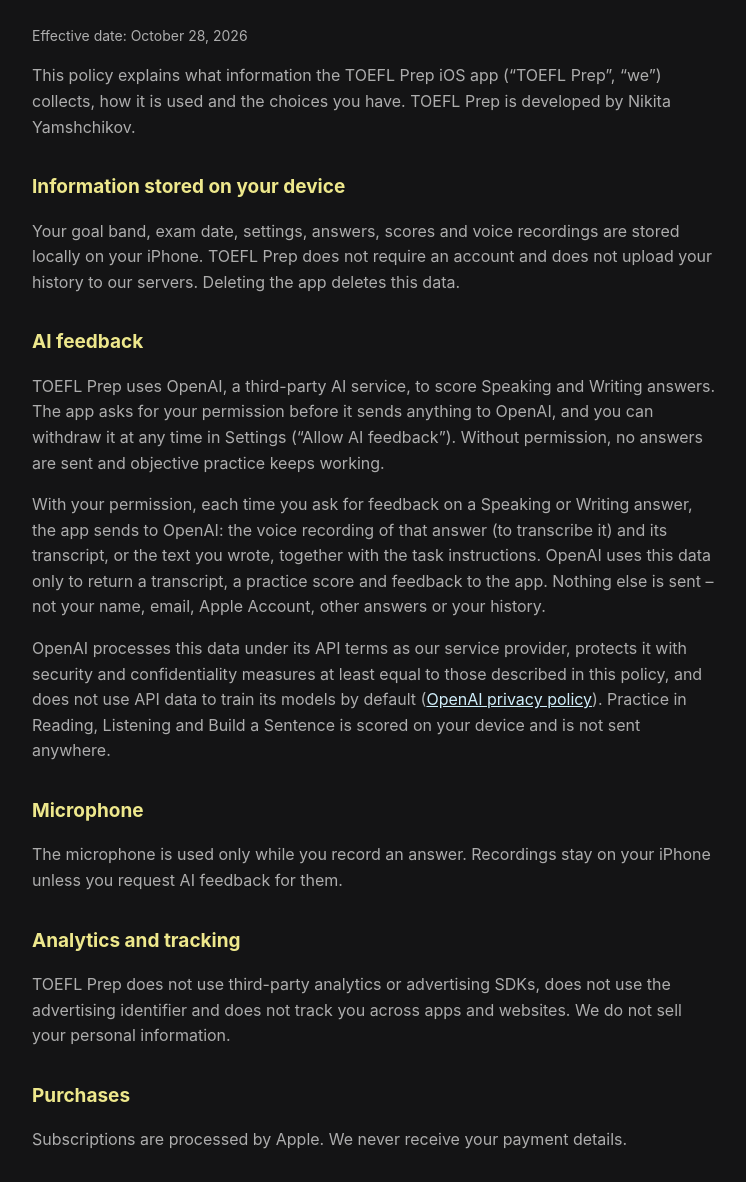
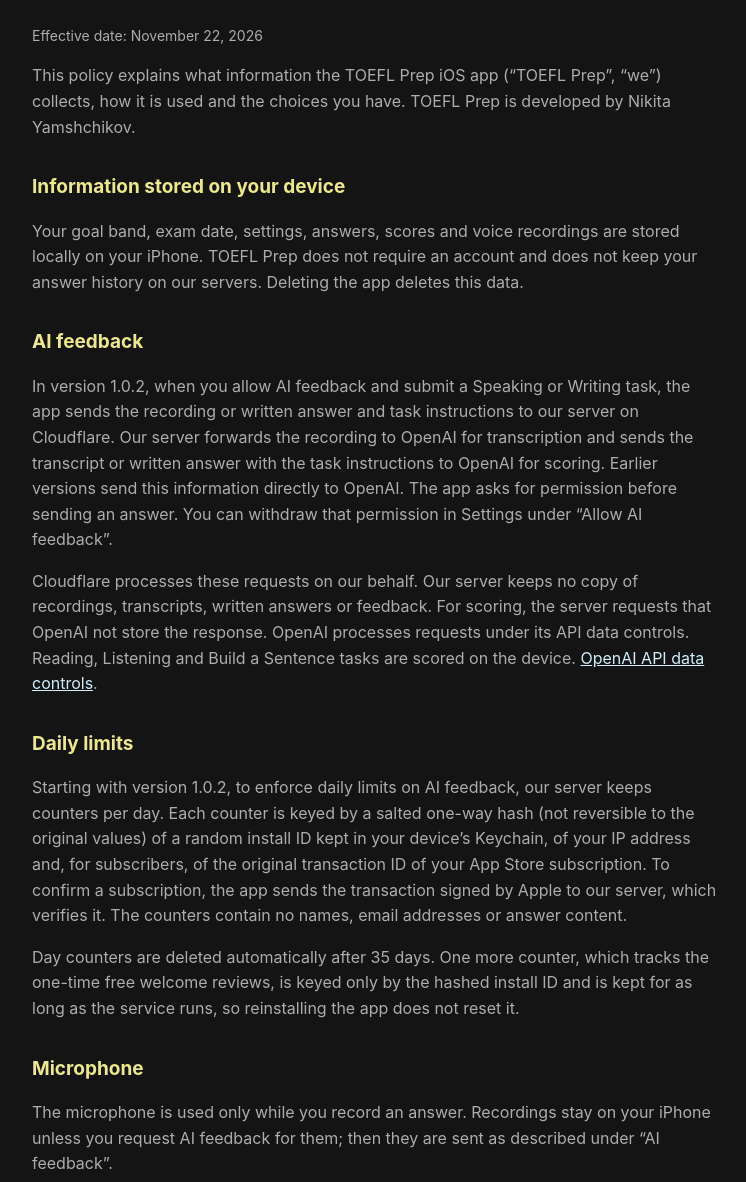
Before and after one commit to NikYam/oxxy-legal, a plain HTML site: page toefl/privacy.html in a window 1280 px wide. Shown: the part 91-1273 px from the top of the page, without its empty margins (264-1010 px from the left). Drawn offline with Linux system fonts and the light colour scheme.

Commit message:
Update TOEFL privacy disclosures for release 1.0.2

```diff
--- a/toefl/privacy.html
+++ b/toefl/privacy.html
@@ -1,17 +1,21 @@
 <!doctype html><html lang="en"><head><meta charset="utf-8"><meta name="viewport" content="width=device-width, initial-scale=1"><title>TOEFL Prep Privacy Policy</title><link rel="stylesheet" href="style.css"></head><body><main>
 <header><div class="logo">6</div><h1>Privacy Policy</h1></header>
-<p class="updated">Effective date: October 28, 2026</p>
+<p class="updated">Effective date: November 22, 2026</p>
 <p>This policy explains what information the TOEFL Prep iOS app (“TOEFL Prep”, “we”) collects, how it is used and the choices you have. TOEFL Prep is developed by Nikita Yamshchikov.</p>
 <h2>Information stored on your device</h2>
-<p>Your goal band, exam date, settings, answers, scores and voice recordings are stored locally on your iPhone. TOEFL Prep does not require an account and does not upload your history to our servers. Deleting the app deletes this data.</p>
+<p>Your goal band, exam date, settings, answers, scores and voice recordings are stored locally on your iPhone. TOEFL Prep does not require an account and does not keep your answer history on our servers. Deleting the app deletes this data.</p>
 <h2>AI feedback</h2>
-<p>TOEFL Prep uses OpenAI, a third-party AI service, to score Speaking and Writing answers. The app asks for your permission before it sends anything to OpenAI, and you can withdraw it at any time in Settings (“Allow AI feedback”). Without permission, no answers are sent and objective practice keeps working.</p>
-<p>With your permission, each time you ask for feedback on a Speaking or Writing answer, the app sends to OpenAI: the voice recording of that answer (to transcribe it) and its transcript, or the text you wrote, together with the task instructions. OpenAI uses this data only to return a transcript, a practice score and feedback to the app. Nothing else is sent – not your name, email, Apple Account, other answers or your history.</p>
-<p>OpenAI processes this data under its API terms as our service provider, protects it with security and confidentiality measures at least equal to those described in this policy, and does not use API data to train its models by default (<a href="https://openai.com/policies/privacy-policy">OpenAI privacy policy</a>). Practice in Reading, Listening and Build a Sentence is scored on your device and is not sent anywhere.</p>
+<p>In version 1.0.2, when you allow AI feedback and submit a Speaking or Writing task, the app sends the recording or written answer and task instructions to our server on Cloudflare. Our server forwards the recording to OpenAI for transcription and sends the transcript or written answer with the task instructions to OpenAI for scoring. Earlier versions send this information directly to OpenAI. The app asks for permission before sending an answer. You can withdraw that permission in Settings under “Allow AI feedback”.</p>
+<p>Cloudflare processes these requests on our behalf. Our server keeps no copy of recordings, transcripts, written answers or feedback. For scoring, the server requests that OpenAI not store the response. OpenAI processes requests under its API data controls. Reading, Listening and Build a Sentence tasks are scored on the device. <a href="https://platform.openai.com/docs/guides/your-data">OpenAI API data controls</a>.</p>
+<h2>Daily limits</h2>
+<p>Starting with version 1.0.2, to enforce daily limits on AI feedback, our server keeps counters per day. Each counter is keyed by a salted one-way hash (not reversible to the original values) of a random install ID kept in your device’s Keychain, of your IP address and, for subscribers, of the original transaction ID of your App Store subscription. To confirm a subscription, the app sends the transaction signed by Apple to our server, which verifies it. The counters contain no names, email addresses or answer content.</p>
+<p>Day counters are deleted automatically after 35 days. One more counter, which tracks the one-time free welcome reviews, is keyed only by the hashed install ID and is kept for as long as the service runs, so reinstalling the app does not reset it.</p>
 <h2>Microphone</h2>
-<p>The microphone is used only while you record an answer. Recordings stay on your iPhone unless you request AI feedback for them.</p>
+<p>The microphone is used only while you record an answer. Recordings stay on your iPhone unless you request AI feedback for them; then they are sent as described under “AI feedback”.</p>
 <h2>Analytics and tracking</h2>
-<p>TOEFL Prep does not use third-party analytics or advertising SDKs, does not use the advertising identifier and does not track you across apps and websites. We do not sell your personal information.</p>
+<p>Starting with version 1.0.2, TOEFL Prep sends usage events under a random installation identifier to understand which features help learners. The app sends these events to our own server, which runs on Cloudflare infrastructure. We do not share these events with analytics or advertising companies. Examples: the app or a screen was opened, onboarding finished, a lesson was studied, a practice task or test was started, completed or left, an AI review finished with a practice score or failed, the subscription screen was viewed or closed, a free trial started or a subscription was purchased or renewed (product, price and currency, never your payment details).</p>
+<p>Each event carries a random identifier created on your device when the app is first opened, plus the app version, iOS version, device language, the country or region set on your device and a session number. We do not store your IP address with these events (the daily-limit counters described above use only a one-way hash of it), and we do not send your name, email, Apple Account, advertising identifier, precise location, the text or recordings of your answers, or the content of AI feedback. We do not combine these events with data from other companies’ apps or websites, do not use them for advertising and do not track you across apps and websites. We do not sell your personal information.</p>
+<p>We keep analytics events for up to 24 months, then delete them. Deleting the app removes the random identifier from your device, so new events can no longer be linked to earlier ones. To ask us to delete analytics data already collected, write to the email address below; because we do not know who you are, please include the anonymous ID shown in Settings. You can also turn off “Share anonymous usage data” in Settings at any time; the app discards queued events and stops sending activity. It may send a final notification recording this choice.</p>
 <h2>Purchases</h2>
 <p>Subscriptions are processed by Apple. We never receive your payment details.</p>
 <h2>Children</h2>
```
